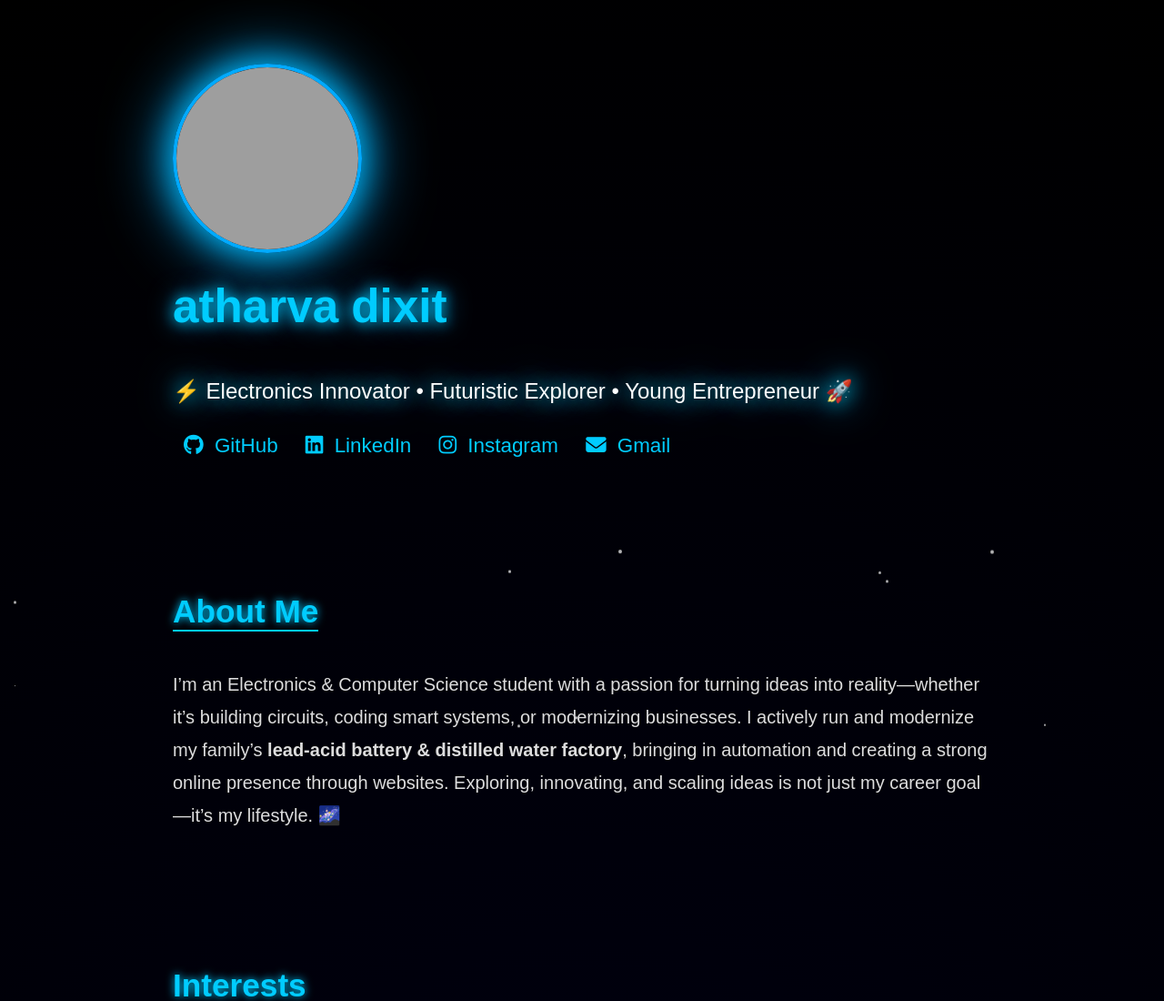
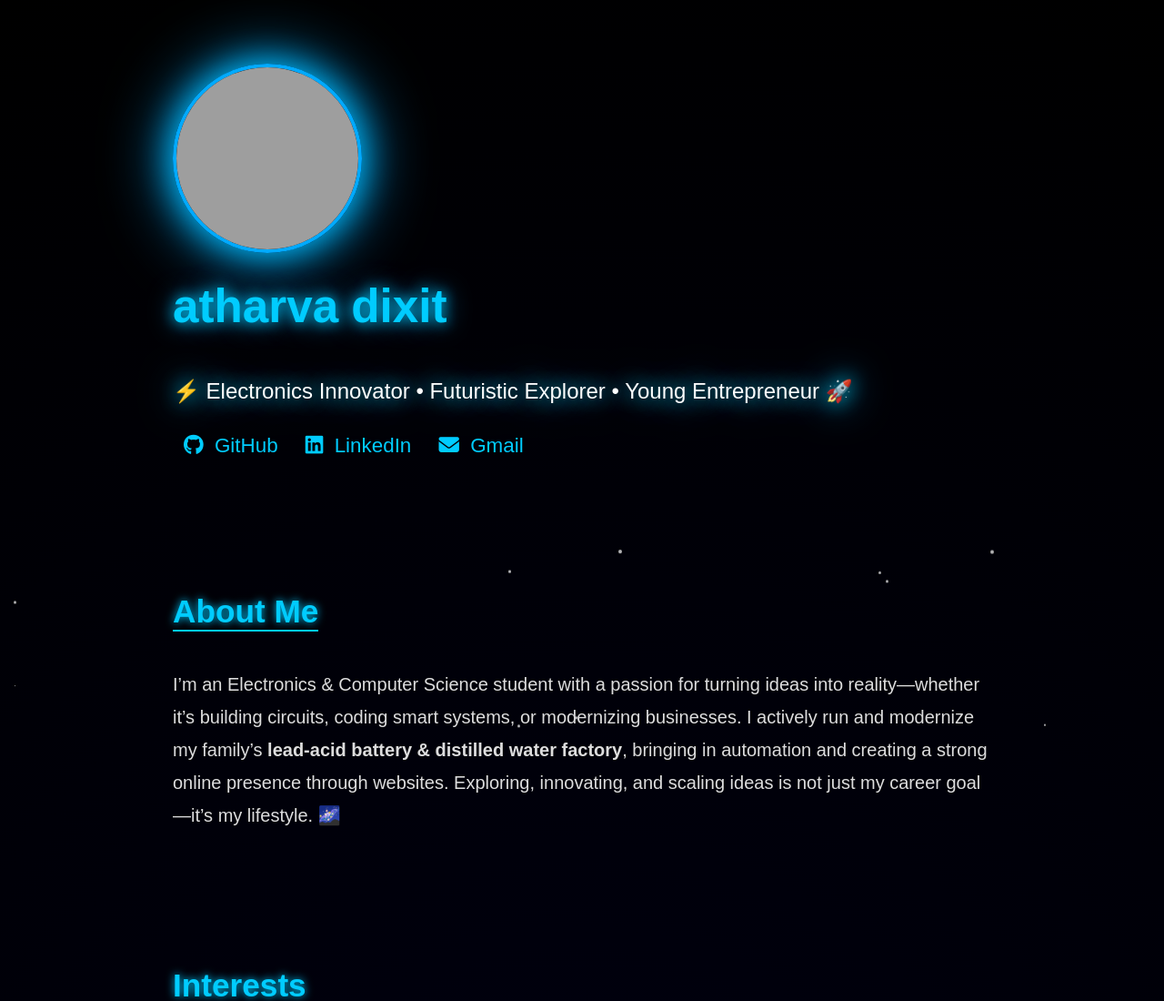
Before and after one commit to atharvadixit987-crypto/atharva-portfolio, a plain HTML site: page index.html in a window 1280 px wide. Shown: the top 1100 px of the page at 91% size. Drawn offline with Linux system fonts and the light colour scheme; grey boxes are pictures that could not be loaded.

Commit message:
Update index.html

```diff
--- a/index.html
+++ b/index.html
@@ -158,9 +158,6 @@
       <a href="https://www.linkedin.com/in/atharva-dixit-87ba05289" target="_blank">
         <i class="fab fa-linkedin"></i> LinkedIn
       </a>
-      <a href="https://instagram.com/_atharvadixit_" target="_blank">
-        <i class="fab fa-instagram"></i> Instagram
-      </a>
       <a href="mailto:athdixit10@gmail.com">
         <i class="fas fa-envelope"></i> Gmail
       </a>
```
